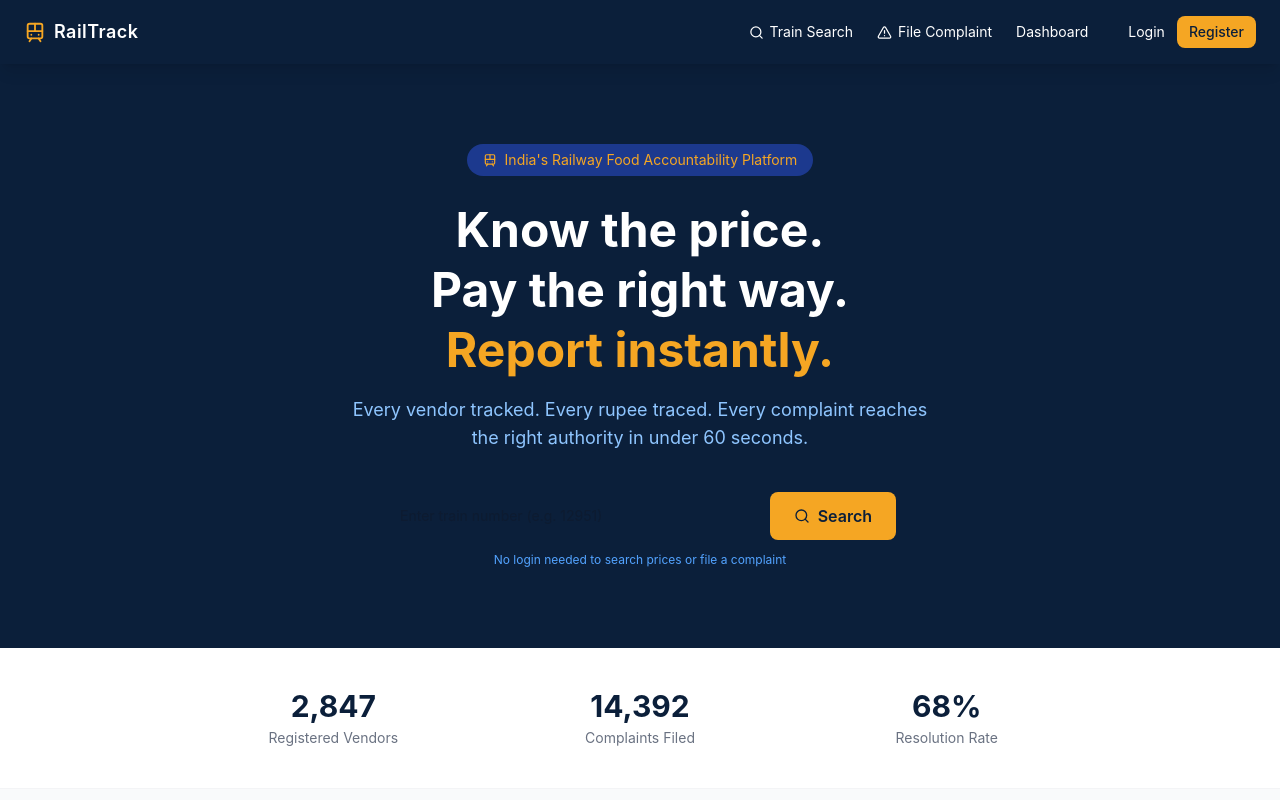
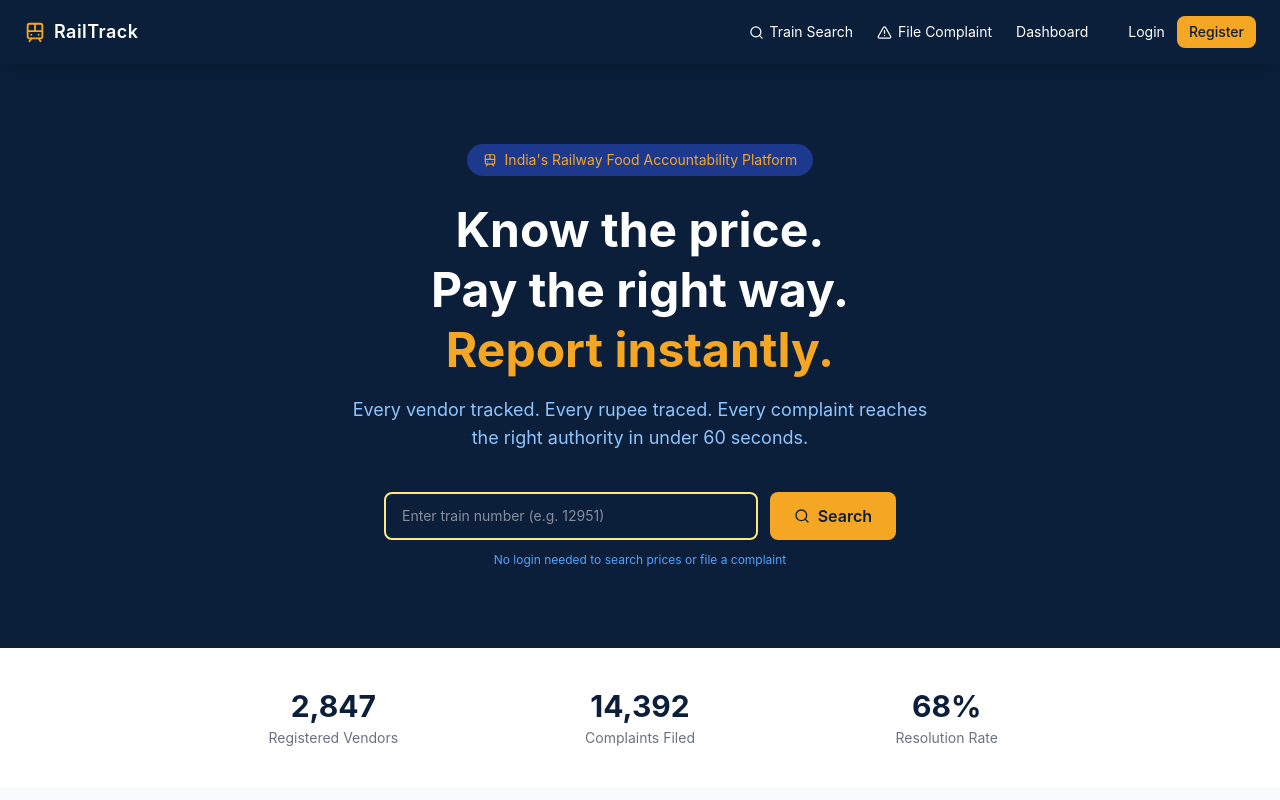
Before and after one commit to chandrakant-T/railtrack-frontend, a React (Vite) app: page / in a window 1280 px wide. Shown: the top 800 px of the page. Built offline with nearby package versions, Linux system fonts and the light colour scheme; no server answers.

Commit message:
color changes

```diff
--- a/src/pages/public/Home.tsx
+++ b/src/pages/public/Home.tsx
@@ -37,7 +37,7 @@ const Home = () => {
               value={trainNumber}
               onChange={(e) => setTrainNumber(e.target.value)}
               placeholder="Enter train number (e.g. 12951)"
-              className="flex-1 px-4 py-3 rounded-lg text-gray-900 text-sm outline-none"
+              className="flex-1 px-4 py-3 rounded-lg text-white text-sm outline-amber-200 border-2 border-amber-200"
             />
             <button type="submit" className="bg-[#F5A623] text-[#0B1F3A] px-6 py-3 rounded-lg font-semibold hover:bg-amber-400 transition-colors flex items-center gap-2">
               <Search size={16} /> Search
```
